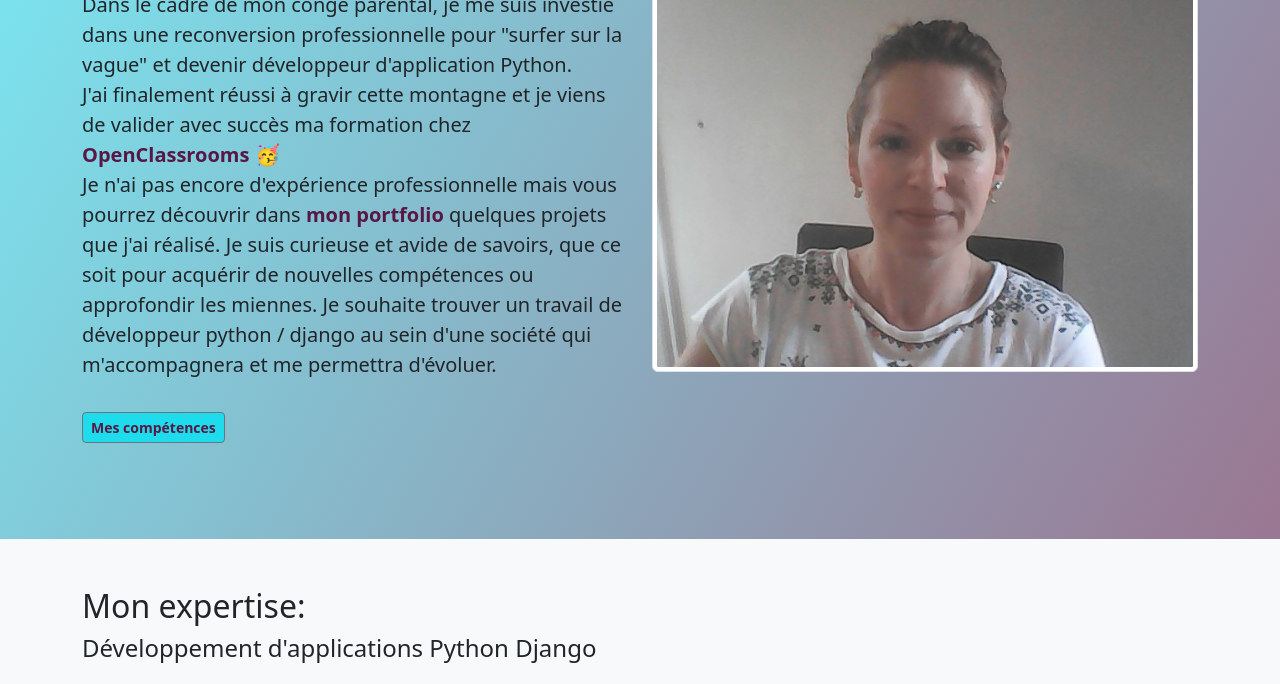
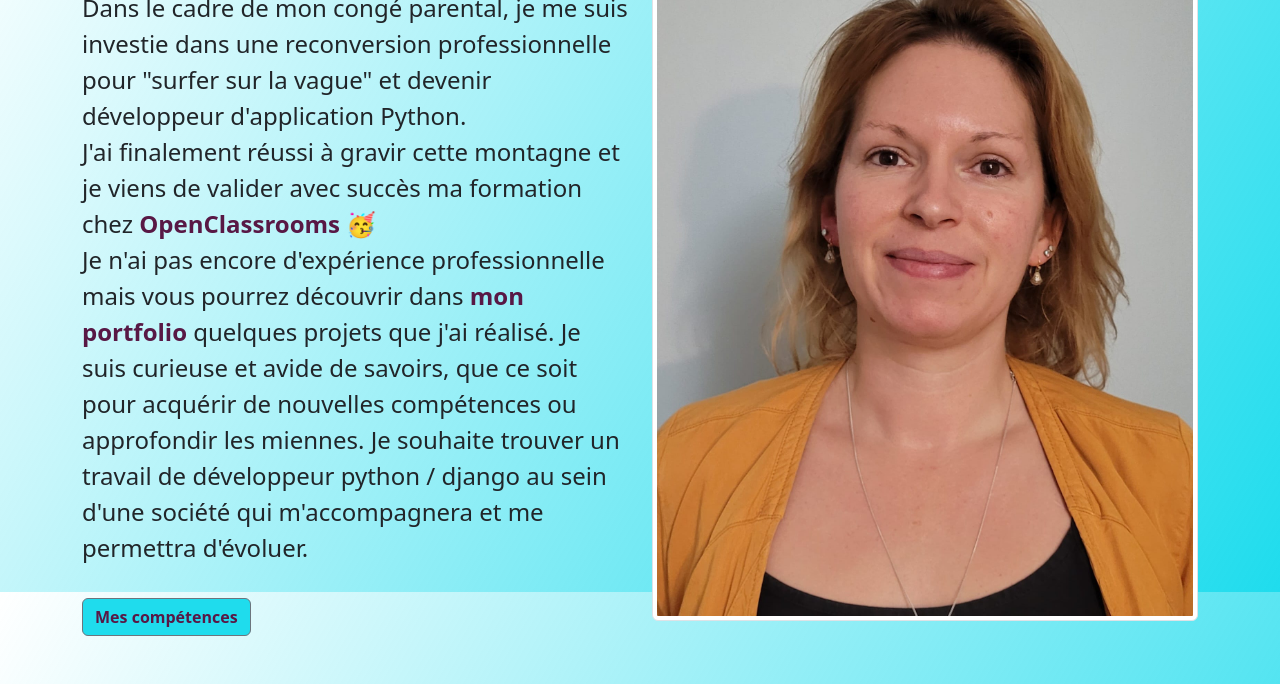
Before and after one commit to BernicheAurelie/BernicheAurelie.github.io, a plain HTML site: page index.html in a window 1280 px wide. Shown: the part 208-892 px from the top of the page. Drawn offline with nearby package versions, Linux system fonts and the light colour scheme.

Commit message:
change img and background gradient

```diff
--- a/index.html
+++ b/index.html
@@ -58,23 +58,23 @@
                     <div class="col-12 col-md-6">
                         <h1 class="fw-bold fw-md-bolder">Je suis Aurélie André</h1>
                         <h2 class="fw-light">Développeuse d'applications Python</h2>
-                            <p class="fs-5">
+                            <p class="fs-4">
                                 Dans le cadre de mon congé parental, je me suis investie dans une reconversion professionnelle pour &#34;surfer sur la vague&#34;
                                 et devenir développeur d'application Python.</br>
                                 J'ai finalement réussi à gravir cette montagne et je viens de valider avec succès ma formation chez
-                                <a href="https://openclassrooms.com/fr/paths/879-developpeur-dapplication-python" class="fw-bold"> OpenClassrooms</a>
+                                <a href="https://openclassrooms.com/fr/paths/879-developpeur-dapplication-python" target="_blank" class="fw-bold"> OpenClassrooms</a>
                                 &#129395;</br>
                                 Je n'ai pas encore d'expérience professionnelle mais vous pourrez découvrir dans <a href="#mon_portfolio" class="fw-bold">mon portfolio</a> quelques projets que j'ai réalisé.
                                 Je suis curieuse et avide de savoirs, que ce soit pour acquérir de nouvelles compétences ou approfondir les miennes.
                                 Je souhaite trouver un travail de développeur python / django au sein d'une société qui m'accompagnera et me permettra d'évoluer.
                             </p>
-                        <button class="fw-bold btn btn-outline-secondary bg-primary btn-sm mt-3">
+                        <button class="fw-bold btn btn-outline-secondary bg-primary btn-md mt-3">
                             <a href="" data-bs-toggle="modal" data-bs-target="#Competences">Mes compétences</a>
                             <!-- <a href="#mon_expertise">Mon expertise web</a> -->
                         </button>
                     </div>
-                    <div class="col-12 col-md-6">
-                        <img src="img/Moi.jpg" class="img-thumbnail w-100" alt="Mon profil">
+                    <div class="col-12 col-md-6 gy-5">
+                        <img src="img/Moi2.jpg" class="img-thumbnail w-100" alt="Mon profil">
                     </div>
                 </div>
             </div>
@@ -137,8 +137,8 @@
                                     </div>
                                 </div>
                                 <div class="col">
-                                    <div class="progress my-4" role="progressbar" aria-label="Python" aria-valuenow="70" aria-valuemin="0" aria-valuemax="100">
-                                        <div class="progress-bar progress-bar-striped progress-bar-animated" style="width: 70%" data-bs-toggle="tooltip" title="Python 70%"></div>
+                                    <div class="progress my-4" role="progressbar" aria-label="Python" aria-valuenow="80" aria-valuemin="0" aria-valuemax="100">
+                                        <div class="progress-bar progress-bar-striped progress-bar-animated" style="width: 80%" data-bs-toggle="tooltip" title="Python 70%"></div>
                                     </div>
                                 </div>
                             </div>
@@ -290,8 +290,6 @@
 
               <div class="row gy-4 mt-5">
                 <div class="col-12 col-md-5">
-                    <!-- <img src="img/Moi.jpg" class="img-thumbnail w-100" alt="Image d'un site web"> -->
-                    <!-- <img src="img/grab-a-coffee.jpg" class="img-thumbnail w-100" alt="Image d'un site web"> -->
                   <img src="img/website.jpg" class="img-thumbnail w-100" alt="Image d'un site web">
                 </div>
                 <div class="col-12 offset-md-1 col-md-6" id="contact">
@@ -503,7 +501,7 @@
                     <a href="mailto:berniche.aurelie@orange.fr" class="text-decoration-none">Mail to Aurélie André</a>
                 </div>
                 <!-- Button trigger modal -->
-                <a href="" class="navbar-brand" data-bs-toggle="modal" data-bs-target="#Competences">Mes compétences</a>
+                <a href="" class="navbar-brand color-my_color" data-bs-toggle="modal" data-bs-target="#Competences">Mes compétences</a>
 
                 <div class="d-flex">
                     <a href="https://www.linkedin.com/in/aur%C3%A9lie-berniche-49997828b" target="_blank" class="text-decoration-none me-2" data-bs-toggle="tooltip" title="LinkedIn"><i class="bi bi-linkedin">Linkedin</i></a>
--- a/scss/style.scss
+++ b/scss/style.scss
@@ -1,10 +1,11 @@
 .gradient-background-image {
-    background-image: linear-gradient(120deg, rgb(31,220,237,0.6), rgb(88,24,69,0.6));
+    background-image: linear-gradient(120deg, rgb(31,220,237,0), rgb(31,220,237,1));
     background-attachment: fixed;
     background-position: center;
     background-repeat: no-repeat;
     background-size: cover;
   }
+
 //   background: url("../img/fairy.jpeg");
 //   background-attachment: fixed;
 //   background-position: center;
```
Also changed, not shown: css/style.css, img/Moi2.jpg (added), img/Moi2_80.jpg (added), img/Moi3.jpg (added).
